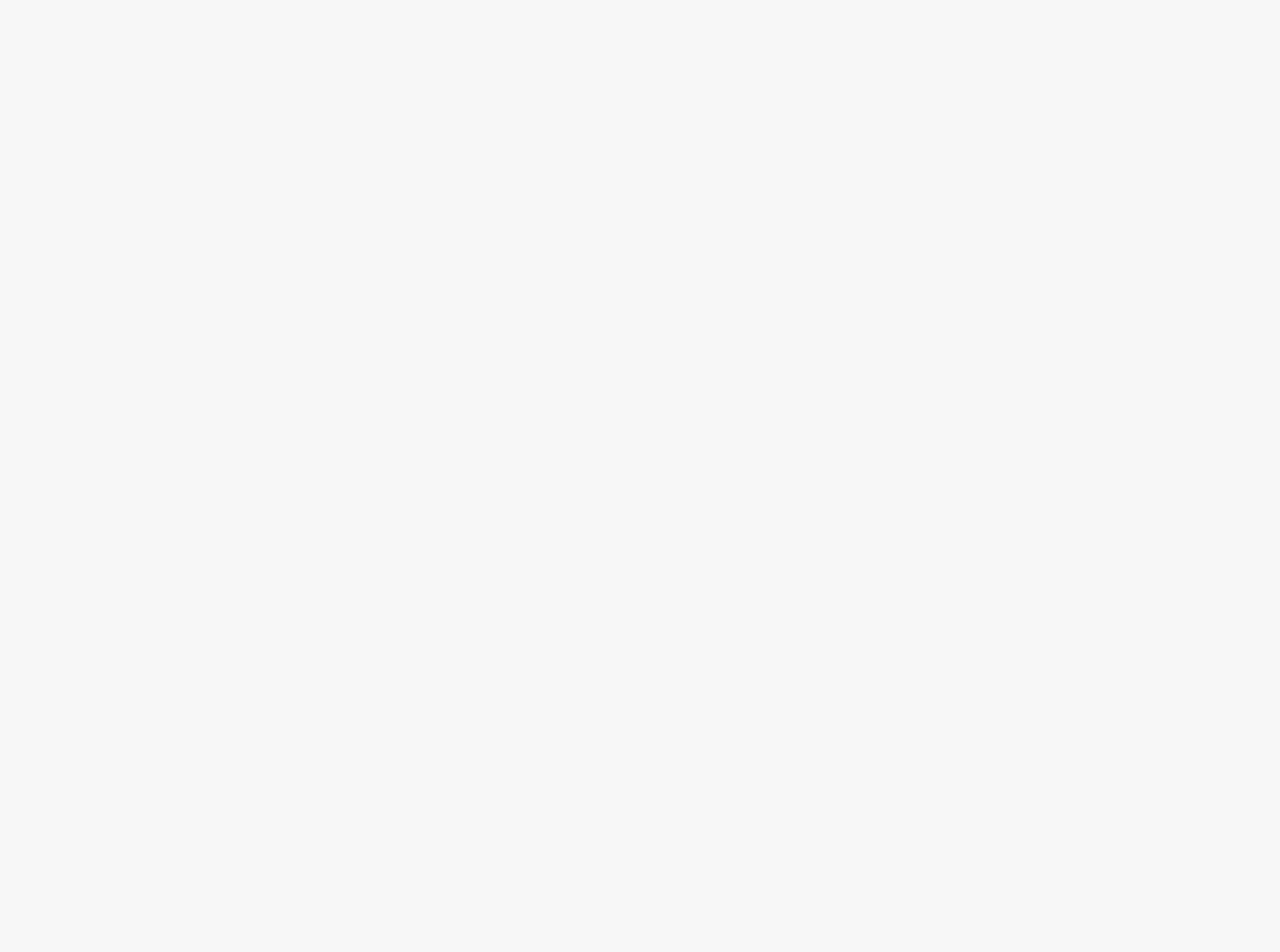
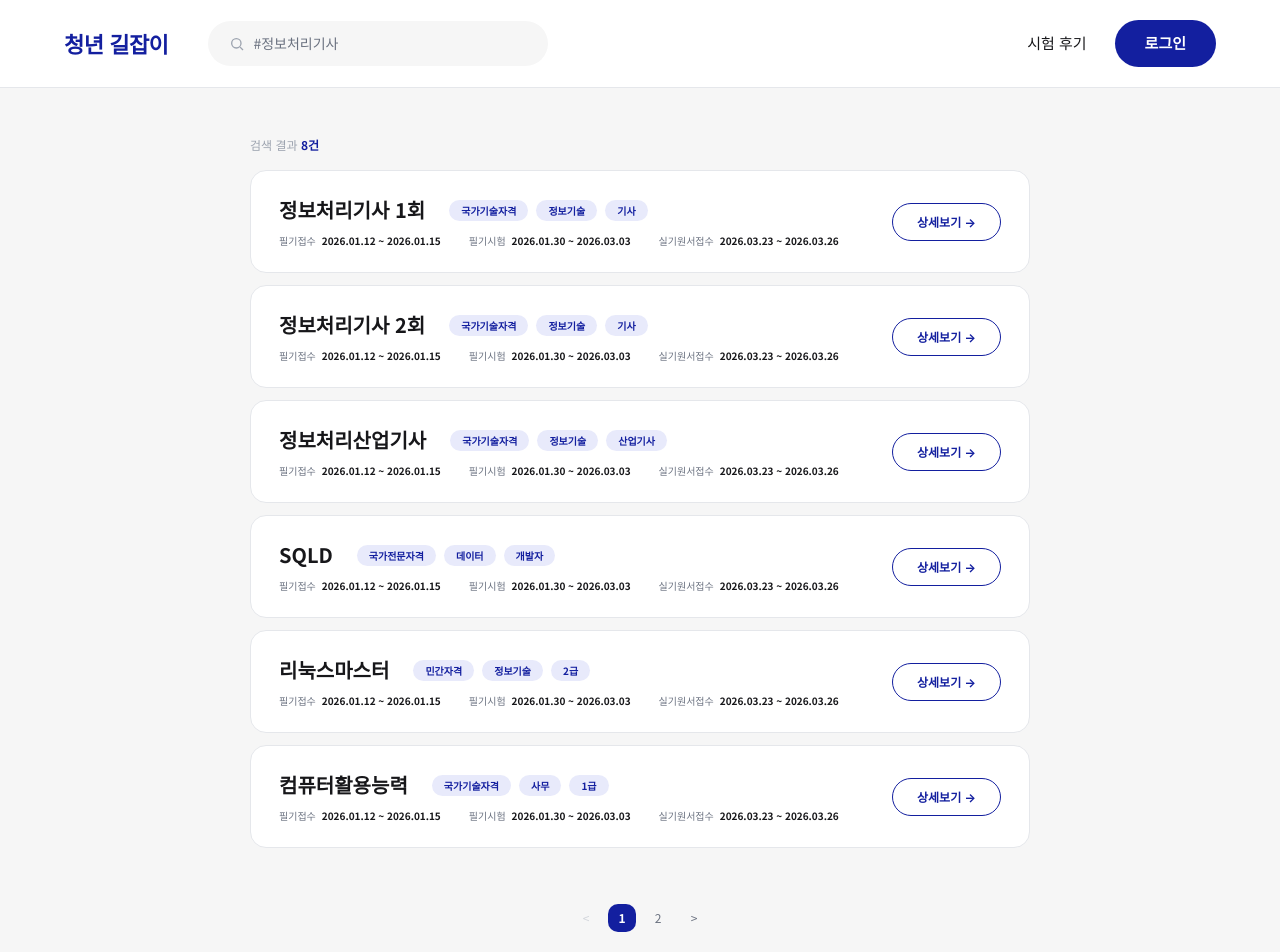
Before and after one commit to 26-2-CapstoneDesign/FrontEnd, a React (Vite) app in the folder youth_guide/: page /certifications in a window 1280 px wide. Before the commit this address had no page. Shown: the top 952 px of the page. Before the commit the page ends 800 px from the top, so only its background shows below. Built offline with nearby package versions, Linux system fonts and the light colour scheme; no server answers.

Commit message:
feat: 자격증 검색 결과 목록 페이지 구현

```diff
--- a/youth_guide/src/App.jsx
+++ b/youth_guide/src/App.jsx
@@ -4,6 +4,7 @@ import AuthLayout from "./components/AuthLayout";
 import Home from "./pages/Home";
 import Login from "./pages/Login";
 import SignUp from "./pages/SignUp";
+import CertificationList from "./pages/CertificationList";
 import CertificationDetail from "./pages/CertificationDetail";
 import ReviewList from "./pages/ReviewList";
 import ReviewWrite from "./pages/ReviewWrite";
@@ -33,6 +34,7 @@ export default function App() {
         </Route>
         <Route element={<Layout />}>
           <Route path="/" element={<Home />} />
+          <Route path="/certifications" element={<CertificationList />} />
           <Route path="/certifications/:certId" element={<CertificationDetail />} />
           <Route path="/reviews" element={<ReviewList />} />
           <Route path="/reviews/new" element={<ReviewWrite />} />
--- /dev/null
+++ b/youth_guide/src/pages/CertificationList.jsx
@@ -0,0 +1,129 @@
+import { Link, useSearchParams } from "react-router-dom";
+import { getExamList } from "../data/certifications";
+import "../styles/CertificationList.css";
+
+const PAGE_SIZE = 6;
+const PAGE_GROUP_SIZE = 5;
+
+const formatRange = ([start, end]) => (end ? `${start} ~ ${end}` : start);
+
+export default function CertificationList() {
+  const [searchParams, setSearchParams] = useSearchParams();
+  const keyword = searchParams.get("q") ?? "";
+  const page = Math.max(1, Number(searchParams.get("page")) || 1);
+
+  const results = getExamList().filter(
+    (exam) =>
+      !keyword ||
+      [exam.title, ...exam.tags].some((text) =>
+        text.toLowerCase().includes(keyword),
+      ),
+  );
+  const totalPages = Math.max(1, Math.ceil(results.length / PAGE_SIZE));
+  const currentPage = Math.min(page, totalPages);
+  const pageItems = results.slice(
+    (currentPage - 1) * PAGE_SIZE,
+    currentPage * PAGE_SIZE,
+  );
+
+  const groupStart =
+    Math.floor((currentPage - 1) / PAGE_GROUP_SIZE) * PAGE_GROUP_SIZE + 1;
+  const groupEnd = Math.min(groupStart + PAGE_GROUP_SIZE - 1, totalPages);
+  const pageNumbers = Array.from(
+    { length: groupEnd - groupStart + 1 },
+    (_, i) => groupStart + i,
+  );
+
+  const movePage = (nextPage) => {
+    const next = new URLSearchParams(searchParams);
+    next.set("page", String(nextPage));
+    setSearchParams(next);
+    window.scrollTo({ top: 0 });
+  };
+
+  return (
+    <div className="cert-list">
+      <p className="cert-list-summary">
+        {keyword && <>&lsquo;{keyword}&rsquo; </>}검색 결과{" "}
+        <strong>{results.length}건</strong>
+      </p>
+
+      {results.length === 0 ? (
+        <p className="cert-list-empty">검색 결과가 없습니다.</p>
+      ) : (
+        <ul className="cert-list-items">
+          {pageItems.map((exam) => (
+            <li key={exam.title} className="cert-list-item">
+              <div className="cert-list-main">
+                <div className="cert-list-head">
+                  <h2 className="cert-list-title">{exam.title}</h2>
+                  <ul className="cert-list-tags">
+                    {exam.tags.map((tag) => (
+                      <li key={tag} className="cert-list-tag">
+                        {tag}
+                      </li>
+                    ))}
+                  </ul>
+                </div>
+                <dl className="cert-list-dates">
+                  <div>
+                    <dt>필기접수</dt>
+                    <dd>{formatRange(exam.schedule.writtenApply)}</dd>
+                  </div>
+                  <div>
+                    <dt>필기시험</dt>
+                    <dd>{formatRange(exam.schedule.written)}</dd>
+                  </div>
+                  <div>
+                    <dt>실기원서접수</dt>
+                    <dd>{formatRange(exam.schedule.practicalApply)}</dd>
+                  </div>
+                </dl>
+              </div>
+              <Link
+                to={`/certifications/${exam.certId}`}
+                className="cert-list-detail-button"
+              >
+                상세보기 →
+              </Link>
+            </li>
+          ))}
+        </ul>
+      )}
+
+      {results.length > 0 && (
+        <nav className="pagination" aria-label="페이지 이동">
+          <button
+            type="button"
+            className="pagination-button"
+            aria-label="이전 페이지"
+            disabled={currentPage === 1}
+            onClick={() => movePage(currentPage - 1)}
+          >
+            &lt;
+          </button>
+          {pageNumbers.map((number) => (
+            <button
+              key={number}
+              type="button"
+              className={`pagination-button${number === currentPage ? " is-current" : ""}`}
+              aria-current={number === currentPage ? "page" : undefined}
+              onClick={() => movePage(number)}
+            >
+              {number}
+            </button>
+          ))}
+          <button
+            type="button"
+            className="pagination-button"
+            aria-label="다음 페이지"
+            disabled={currentPage === totalPages}
+            onClick={() => movePage(currentPage + 1)}
+          >
+            &gt;
+          </button>
+        </nav>
+      )}
+    </div>
+  );
+}
--- /dev/null
+++ b/youth_guide/src/styles/CertificationList.css
@@ -0,0 +1,162 @@
+.cert-list {
+  max-width: 780px;
+  margin: 0 auto;
+}
+
+.cert-list-summary {
+  margin-bottom: 16px;
+  font-size: var(--font-size-xs);
+  color: var(--color-text-tertiary);
+}
+
+.cert-list-summary strong {
+  color: var(--color-primary);
+}
+
+.cert-list-empty {
+  padding: 80px 0;
+  text-align: center;
+  color: var(--color-text-tertiary);
+}
+
+.cert-list-items {
+  display: flex;
+  flex-direction: column;
+  gap: 12px;
+  margin: 0;
+  padding: 0;
+  list-style: none;
+}
+
+.cert-list-item {
+  display: flex;
+  align-items: center;
+  justify-content: space-between;
+  gap: 24px;
+  padding: 24px 28px;
+  background: var(--color-surface);
+  border: 1px solid var(--color-border);
+  border-radius: var(--radius-lg);
+}
+
+.cert-list-main {
+  display: flex;
+  flex-direction: column;
+  gap: 8px;
+  min-width: 0;
+}
+
+.cert-list-head {
+  display: flex;
+  align-items: center;
+  flex-wrap: wrap;
+  gap: 8px 24px;
+}
+
+.cert-list-title {
+  font-size: var(--font-size-xl);
+  font-weight: var(--font-weight-bold);
+}
+
+.cert-list-tags {
+  display: flex;
+  gap: 8px;
+  margin: 0;
+  padding: 0;
+  list-style: none;
+}
+
+.cert-list-tag {
+  padding: 3px 12px;
+  border-radius: var(--radius-full);
+  background: var(--color-primary-tint);
+  color: var(--color-primary);
+  font-size: 10px;
+  font-weight: var(--font-weight-bold);
+}
+
+.cert-list-dates {
+  display: flex;
+  flex-wrap: wrap;
+  gap: 4px 28px;
+  margin: 0;
+  font-size: 10px;
+  color: var(--color-text-secondary);
+}
+
+.cert-list-dates div {
+  display: flex;
+  gap: 6px;
+}
+
+.cert-list-dates dt,
+.cert-list-dates dd {
+  margin: 0;
+}
+
+.cert-list-dates dd {
+  font-weight: var(--font-weight-bold);
+  color: var(--color-text);
+}
+
+.cert-list-detail-button {
+  flex-shrink: 0;
+  padding: 9px 24px;
+  border: 1.5px solid var(--color-primary);
+  border-radius: var(--radius-full);
+  font-size: var(--font-size-xs);
+  font-weight: var(--font-weight-bold);
+  color: var(--color-primary);
+}
+
+.cert-list-detail-button:hover {
+  background: var(--color-primary-tint);
+}
+
+/* Pagination */
+.pagination {
+  display: flex;
+  align-items: center;
+  justify-content: center;
+  gap: 8px;
+  margin-top: 56px;
+}
+
+.pagination-button {
+  min-width: 28px;
+  height: 28px;
+  padding: 0 6px;
+  border: 0;
+  border-radius: var(--radius-sm);
+  background: none;
+  color: var(--color-text-secondary);
+  font-size: var(--font-size-xs);
+  cursor: pointer;
+}
+
+.pagination-button:hover:not(:disabled) {
+  background: var(--color-primary-tint);
+}
+
+.pagination-button.is-current {
+  background: var(--color-primary);
+  color: var(--color-text-on-primary);
+  font-weight: var(--font-weight-bold);
+}
+
+.pagination-button:disabled {
+  color: var(--color-icon-muted);
+  cursor: default;
+}
+
+@media (max-width: 640px) {
+  .cert-list-item {
+    flex-direction: column;
+    align-items: stretch;
+    padding: 20px;
+  }
+
+  .cert-list-detail-button {
+    text-align: center;
+  }
+}
```
